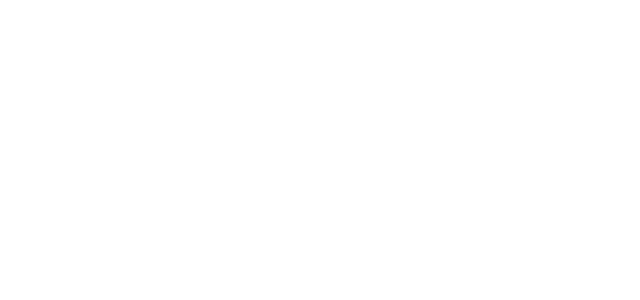
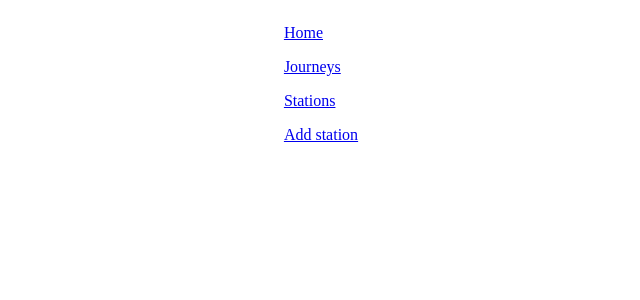
Before and after one commit to luukasmakila/CityBikeApp, a React (Create React App) app in the folder frontend/: page /single_station in a window 1280 px wide. Before the commit this address had no page. Shown: the top 300 px of the page, without its empty margins (319-959 px from the left). Built offline with nearby package versions, Linux system fonts and the light colour scheme.

Commit message:
added a navbar header

```diff
--- a/frontend/src/App.js
+++ b/frontend/src/App.js
@@ -1,5 +1,6 @@
 import React from 'react'
 import { BrowserRouter as Router, Routes, Route } from 'react-router-dom'
+import Header from './components/Header'
 import Home from './components/Home'
 import JourneyPage from './components/JourneyPage'
 import StationPage from './components/StationPage'
@@ -11,6 +12,7 @@
   return (
     <div className='main'>
       <Router>
+        <Header/>
         <Routes>
           <Route path="/" element={<Home/>}/>
           <Route path="/journey_page" element={<JourneyPage/>}/>
--- /dev/null
+++ b/frontend/src/components/Header.js
@@ -0,0 +1,15 @@
+import React from 'react'
+import { Link } from 'react-router-dom'
+
+const Header = () => {
+  return (
+    <nav>
+      <p className='link'><Link to="/">Home</Link></p>
+      <p className='link'><Link to="/journey_page">Journeys</Link></p>
+      <p className='link'><Link to="/station_page">Stations</Link></p>
+      <p className='link'><Link to="/">Add station</Link></p>
+    </nav>
+  )
+}
+
+export default Header
```
Also changed, not shown: 1 other file (tests, documents, lock files or other folders).
